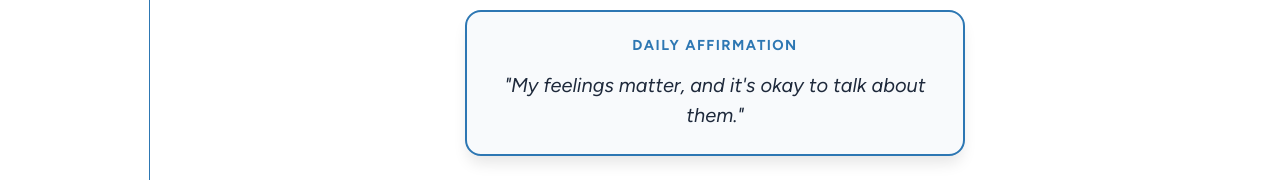
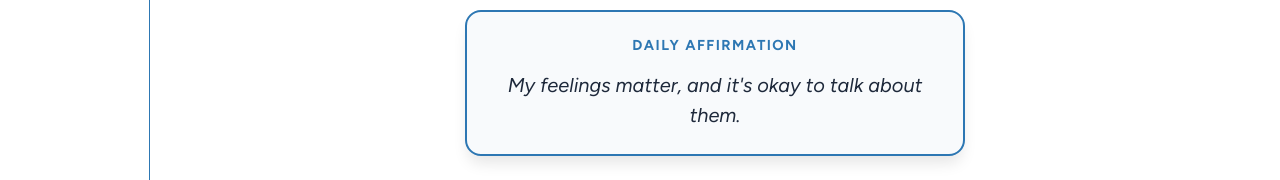
Before and after one commit to TitusChampions/TitusChampions, a Next.js app: page /mental_health in a window 1280 px wide. Shown: the part 754-934 px from the top of the page. Built offline with nearby package versions, Linux system fonts and the light colour scheme.

Commit message:
fixed deployment error

```diff
--- a/src/app/mental_health/page.tsx
+++ b/src/app/mental_health/page.tsx
@@ -95,7 +95,7 @@ function AffirmationCard() {
           margin: 0,
           fontStyle: 'italic'
         }}>
-          "{affirmations[index]}"
+          {affirmations[index]}
         </p>
       </div>
     </div>
```
